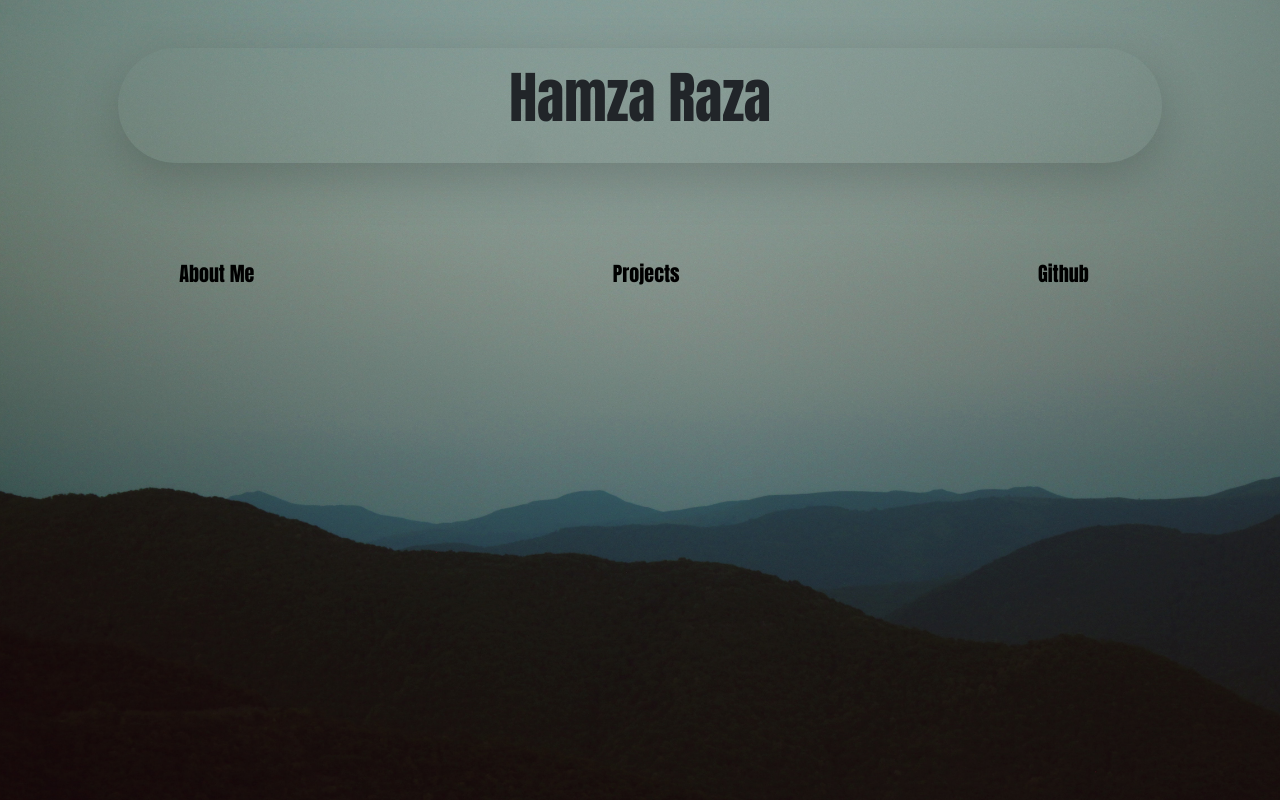
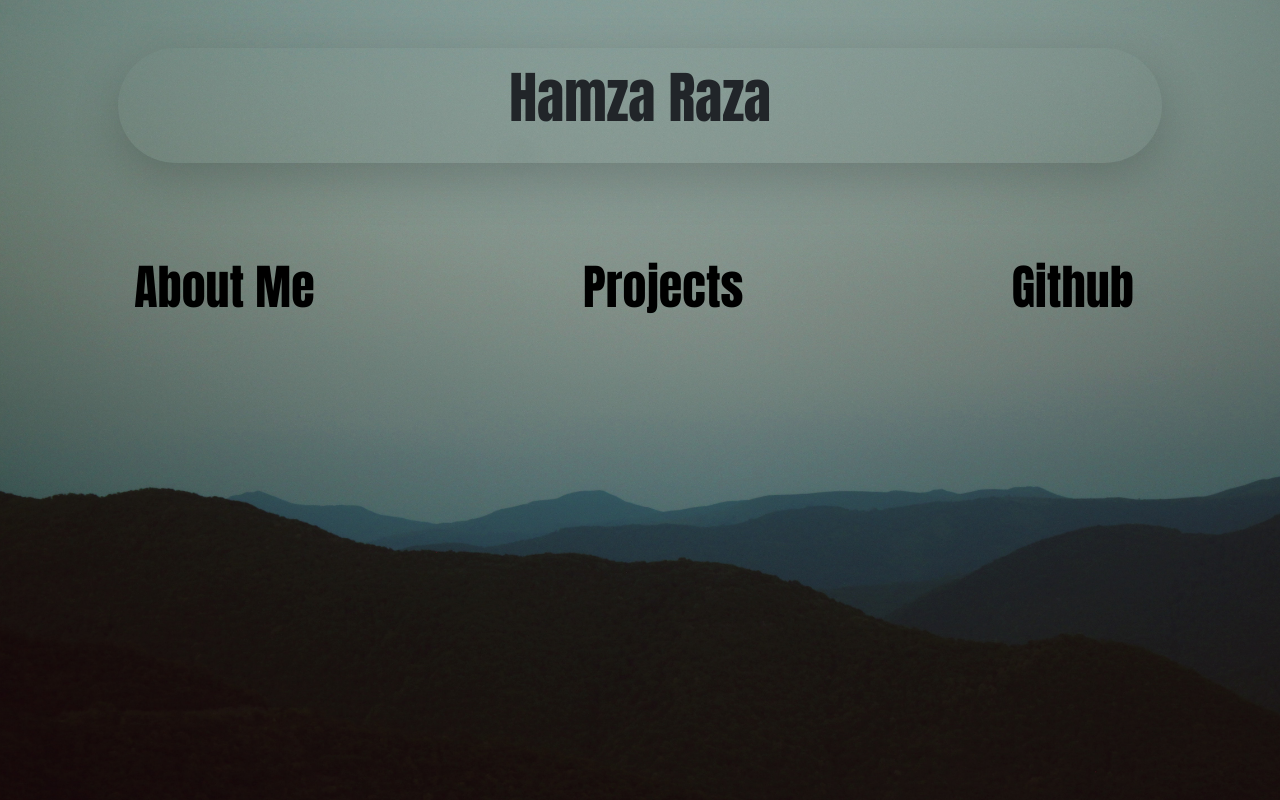
Before and after one commit to hamzaraza77094/Personal-Website, a plain HTML site: page index.html in a window 1280 px wide. Drawn offline with nearby package versions, Linux system fonts and the light colour scheme.

Commit message:
Update index.html

```diff
--- a/index.html
+++ b/index.html
@@ -25,13 +25,13 @@
         <div class="row justify-content-center">
           <ul class="nav nav-fill">
               <li class="nav-item grow">
-                <a class="navbar-brand" aria-current="page" href="aboutme.html"><p class="text-center">About Me</p></a>
+                <a class="navbar-brand" aria-current="page" href="aboutme.html"><p class="text-center display-5">About Me</p></a>
               </li>
               <li class="nav-item grow">
-                <a class="navbar-brand" aria-current="page" href="projects.html"><p class="text-center">Projects</p></a>
+                <a class="navbar-brand" aria-current="page" href="projects.html"><p class="text-center display-5">Projects</p></a>
               </li>
               <li class="nav-item grow">
-                <a class="navbar-brand" aria-current="page" href="https://github.com/hamzaraza77094"><p class="text-center">Github</p></a>
+                <a class="navbar-brand" aria-current="page" href="https://github.com/hamzaraza77094"><p class="text-center display-5">Github</p></a>
               </li>
             </ul>
         </div>
```
